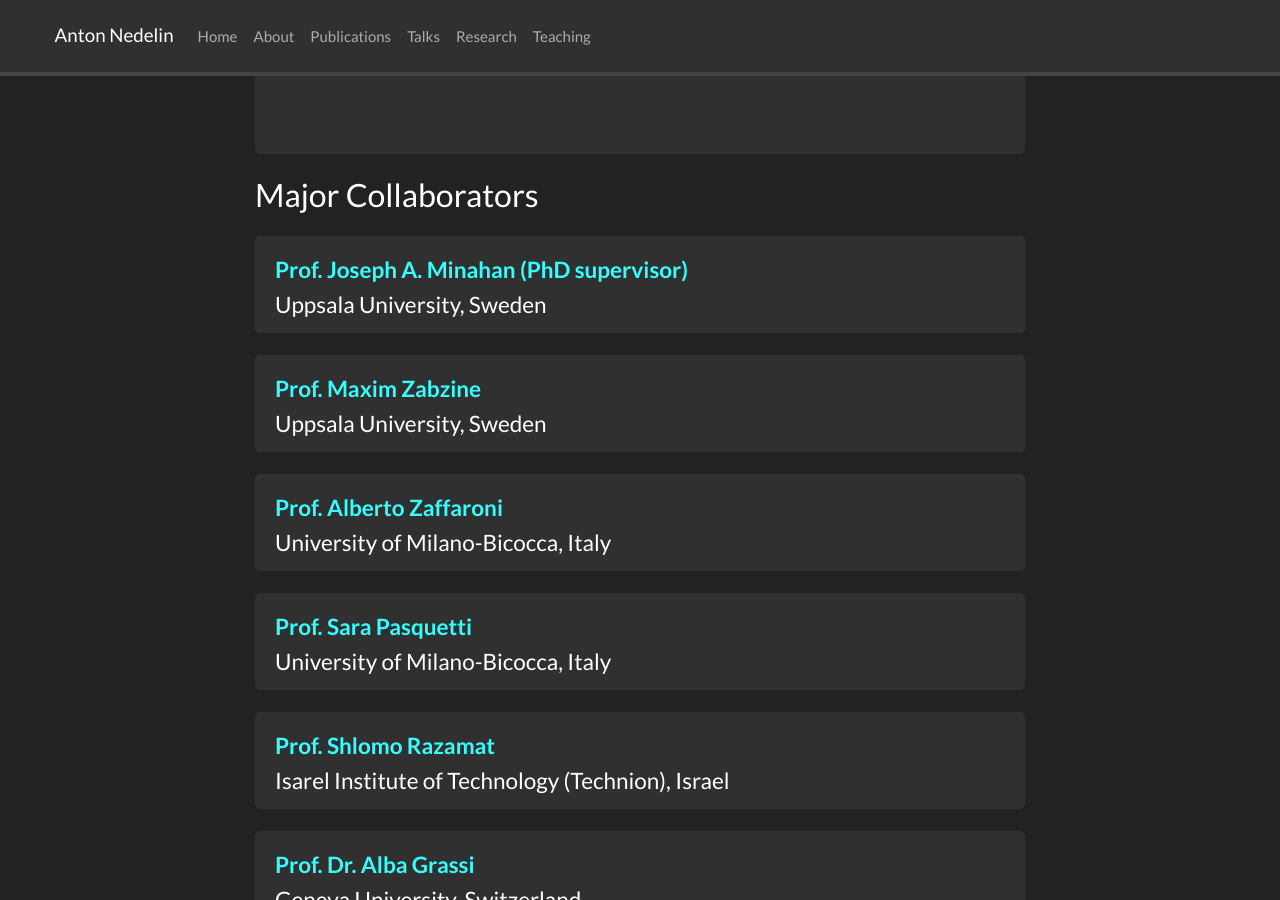
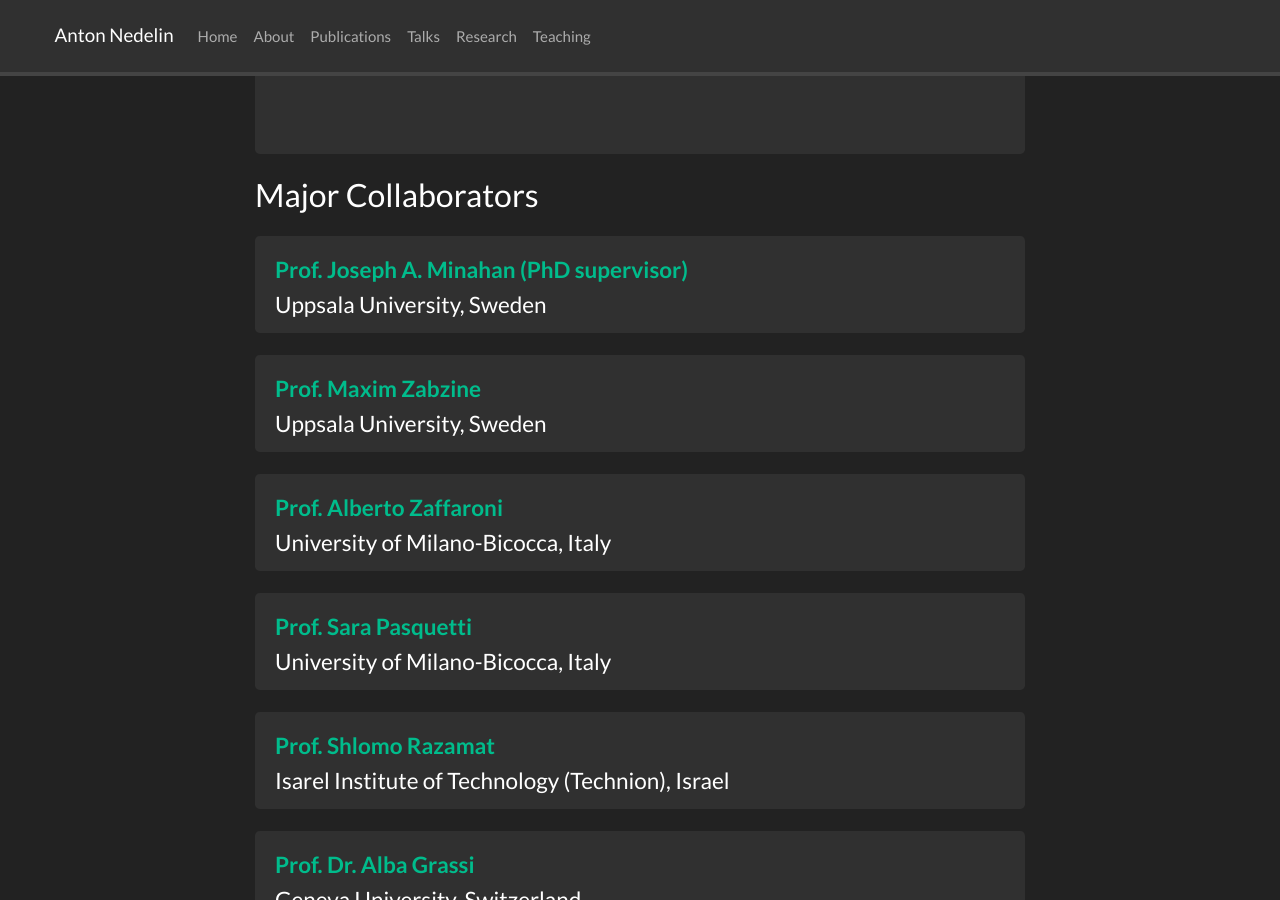
Before and after one commit to anedelin/anedelin.github.io, a Jekyll site: the page built from _pages/about.md, in a window 1280 px wide and 900 px high, scrolled down 3257 px. Built offline with Jekyll 4.4.1, drawn with Linux system fonts in a browser that asks for light colours; nearby versions of some CDN libraries; a style sheet for code colours, icons or effects is not loaded.

Commit message:
correcting hyperlink color

```diff
--- a/_pages/about.md
+++ b/_pages/about.md
@@ -235,7 +235,7 @@ I studied properties of different topological defects as well as phase diagram o
 <div class="jumbotron">
 <div class="row">
 <div class="col-md-10 col-sm-12 col-xs-12">
- <h4 class="display-9"><a style="color:#33ffff"  href="{{ collab.url }}" target="_blank"><strong> {{ collab.name }}</strong></a></h4>
+ <h4 class="display-9"><a href="{{ collab.url }}" target="_blank"><strong> {{ collab.name }}</strong></a></h4>
 <h4 class="display-15">{{collab.institution}}</h4>
  </div>
 </div>
```
